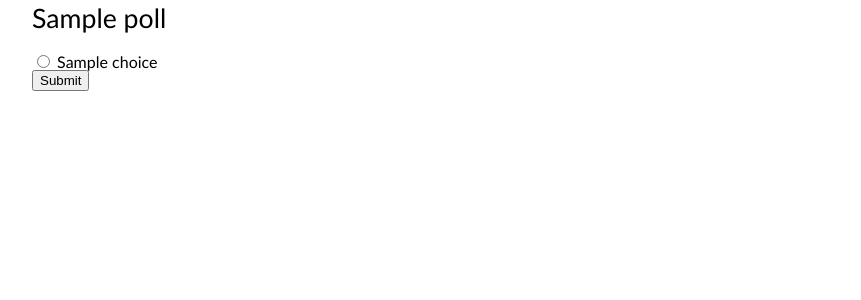
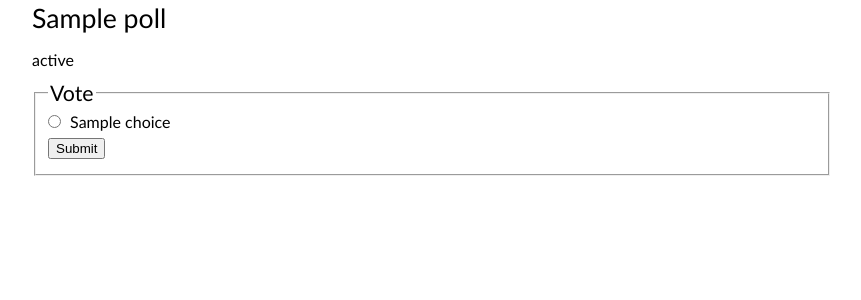
Before and after one commit to domoench/BallotBox, a Flask app: template templates/vote.html in a window 1280 px wide. Shown: the part 80-380 px from the top of the page, without its empty margins (208-1069 px from the left). Run offline with Flask 2, Linux system fonts and the light colour scheme; the template is opened without the code that fills it: most values are stand-ins (such as "Sample title", 1, 10 or a date in 2020).

Commit message:
Style updates on the vote page.

```diff
--- a/application.py
+++ b/application.py
@@ -1,8 +1,13 @@
 """
+
 BallotBox
 
 Author: David Moench
-Overview: A polling application.
+
+Overview: A polling application that is simple and non-invasive for users
+  (doesn't require account creation) yet prevents voter fraud like multiple
+  voting.
+
 """
 
 from flask import Flask, url_for, render_template, request, redirect
@@ -93,7 +98,6 @@ def participantPollPage(poll_key, participant_key):
   """
   if request.method == 'GET':
     poll_data = md.getPoll(poll_key)
-
     # Check poll is ongoing
     if not md.checkPollOngoing(poll_key):
       page_data = {}
@@ -101,7 +105,6 @@ def participantPollPage(poll_key, participant_key):
       page_data['poll'] = poll_data
       page_data['domain_root'] = config.conf['DOMAIN_ROOT']
       return render_template('pollclosed.html', data = page_data)
-
     # Check valid participant
     if participant_key not in poll_data['participants'].keys():
       raise Exception('Invalid participant key.')
@@ -109,7 +112,6 @@ def participantPollPage(poll_key, participant_key):
     page_data['participant'] = md.getParticipant(participant_key)
     page_data['poll'] = poll_data
     return render_template('vote.html', data = page_data)
-
   else: # request.method == POST
     # TODO: Reroute to a PUT request to store in Redis. More RESTful.
     md.vote(participant_key, int(request.form['choice']))
@@ -118,6 +120,7 @@ def participantPollPage(poll_key, participant_key):
     page_data = {}
     page_data['poll'] = md.getPoll(poll_key)
     page_data['participant'] = participant
+    page_data['status_msg'] = 'Thank you for voting ' + participant['email']
     return render_template('vote.html', data = page_data)
 
 @app.route('/<poll_key>/admin', methods = ['GET'])
--- a/static/css/main.css
+++ b/static/css/main.css
@@ -104,7 +104,12 @@ fieldset input {
 #content.poll-create-page {
 }
 
-/* Poll Results Page */
+/* Voting Page */
+#content.vote-page p#status-msg {
+  margin-bottom: 15px;
+}
+
+/* Results Page */
 #content.results-page #results {
   border: 2px solid black;
   width: 400px;
@@ -124,7 +129,8 @@ fieldset input {
 
 /* Poll Admin Page */
 #content.poll-admin-page form fieldset {
-  margin-bottom: 10px;
+  padding: 15px;
+  margin-bottom: 25px;
 }
 
 #content.poll-admin-page form fieldset p {
--- a/templates/vote.html
+++ b/templates/vote.html
@@ -1,12 +1,23 @@
 {% extends 'layout.html' %}
 {% block content %}
 <h2>{{ data['poll']['name'] }}</h2>
+
+<div id='content' class='vote-page'>
+  {% if data['status_msg'] is not none %}
+  <p id='status-msg'>{{ data['status_msg'] }}</p>
+  {% endif %}
+
   <form method='post'>
+    <fieldset>
+      <legend>Vote</legend>
       {% for choice in data['poll']['choices'] %}
       <input type=radio name='choice' value='{{ loop.index0 }}'
       {% if data['participant']['choice'] == loop.index0  %} checked {% endif %} >
         {{ choice }}<br>
       {% endfor %}
       <input type=submit value='Submit'>
+    </fieldset>
   </form>
+</div>
+
 {% endblock %}
```
Lines whose indentation alone changed are shown as unchanged.
